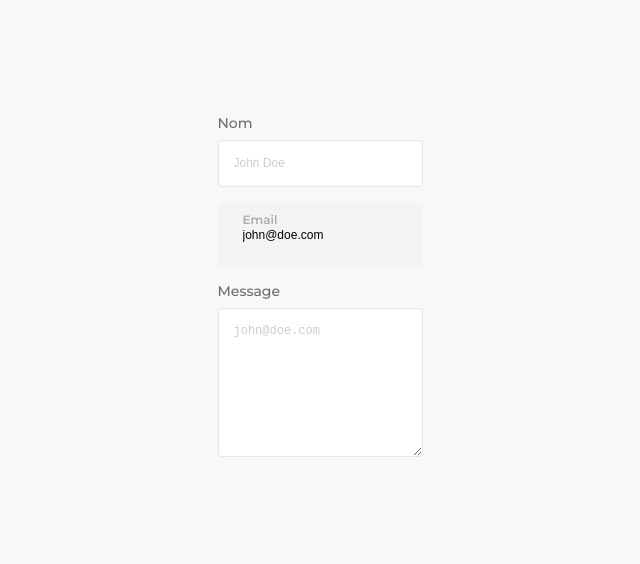
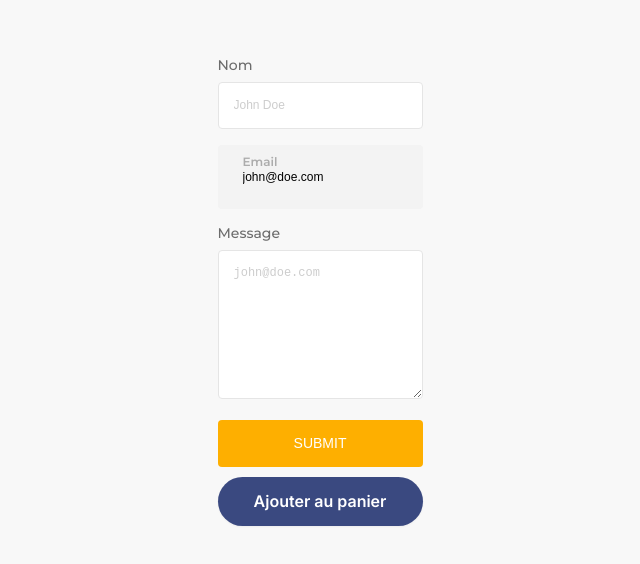
Before and after one commit to cia-formation/projet-e-commerce-react, a React (Vite) app: page / in a window 1280 px wide. Shown: the part 106-670 px from the top of the page, without its empty margins (320-960 px from the left). Built offline with nearby package versions, Linux system fonts and the light colour scheme.

Commit message:
Done Button component

```diff
--- a/index.html
+++ b/index.html
@@ -7,7 +7,8 @@
   <meta name="viewport" content="width=device-width, initial-scale=1.0" />
   <link rel="preconnect" href="https://fonts.googleapis.com">
   <link rel="preconnect" href="https://fonts.gstatic.com" crossorigin>
-  <link href="https://fonts.googleapis.com/css2?family=Montserrat:ital,wght@0,100..900;1,100..900&display=swap"
+  <link
+    href="https://fonts.googleapis.com/css2?family=Inter:ital,opsz,wght@0,14..32,100..900;1,14..32,100..900&family=Montserrat:ital,wght@0,100..900;1,100..900&display=swap"
     rel="stylesheet">
   <title>Vite + React</title>
 </head>
--- a/src/App.jsx
+++ b/src/App.jsx
@@ -1,4 +1,5 @@
 import './App.css'
+import Button from './components/Button/Button'
 import InputText from './components/InputText/InputText'
 
 function App() {
@@ -8,6 +9,8 @@ function App() {
       <InputText label="Nom" placeholder="John Doe" name="name" type="text" />
       <InputText label="Email" placeholder="john@doe.com" name="email" type="email" labelInlined/>
       <InputText label="Message" placeholder="john@doe.com" name="message" type="textarea" />
+      <Button label={'Submit'} />
+      <Button label={'Ajouter au panier'} customBg={'#3A4980'} isRounded/>
     </main>
   )
 }
--- /dev/null
+++ b/src/components/Button/Button.jsx
@@ -0,0 +1,16 @@
+import PropTypes from 'prop-types'
+
+import './button.css'
+
+const Button = ({label, customBg, isRounded = false}) => {
+    return (
+        <button className={`button ${isRounded && 'button-rounded'}`} style={{backgroundColor:customBg}}>{label}</button>
+    )
+}
+
+Button.propTypes = {
+    label: PropTypes.string,
+    customBg: PropTypes.string, // Custom background color
+    isRounded: PropTypes.bool,
+}
+export default Button
--- /dev/null
+++ b/src/components/Button/button.css
@@ -0,0 +1,30 @@
+.button {
+    width: 100%;
+    background-color: #FEAF00;
+    font-weight: 400;
+    font-size: 14px;
+    line-height: 17.07px;
+    color: white;
+    text-transform: uppercase;
+    border-radius: 4px;
+    padding: 15px 30px;
+    border: none;
+    cursor: pointer;
+    transition: all 0.3s ease-in-out;
+    margin: 5px 0;
+}
+
+.button:hover {
+    transform: scale(1.05);
+}
+
+.button-rounded {
+    border-radius: 50px;
+    box-shadow: 0px 1px 2px 0px #1018280D;
+    text-transform: none;
+    font-family: Inter;
+    font-weight: 600;
+    font-size: 16px;
+    line-height: 19.36px;
+    transition: all 0.3s ease-in-out;
+}
```
